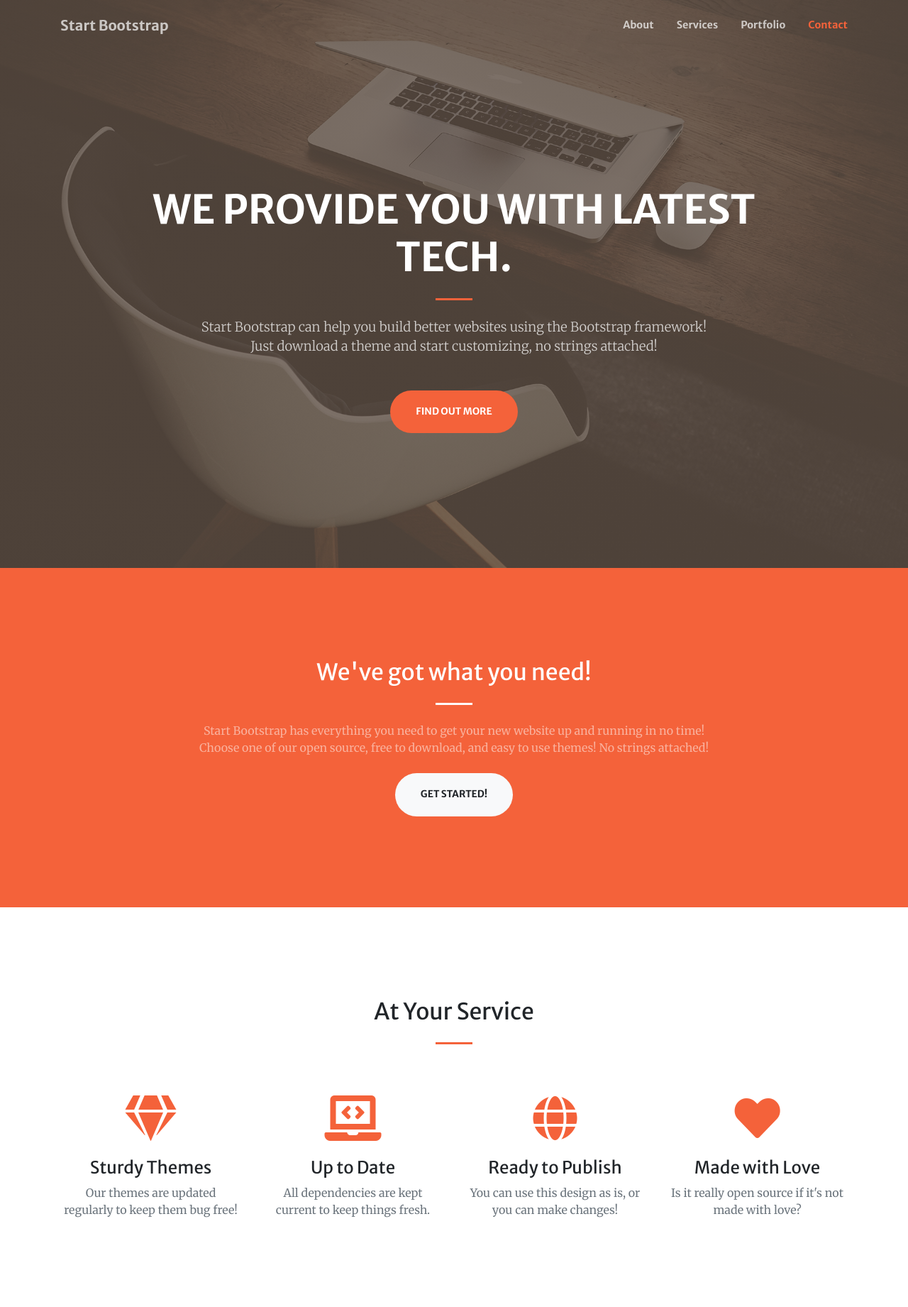
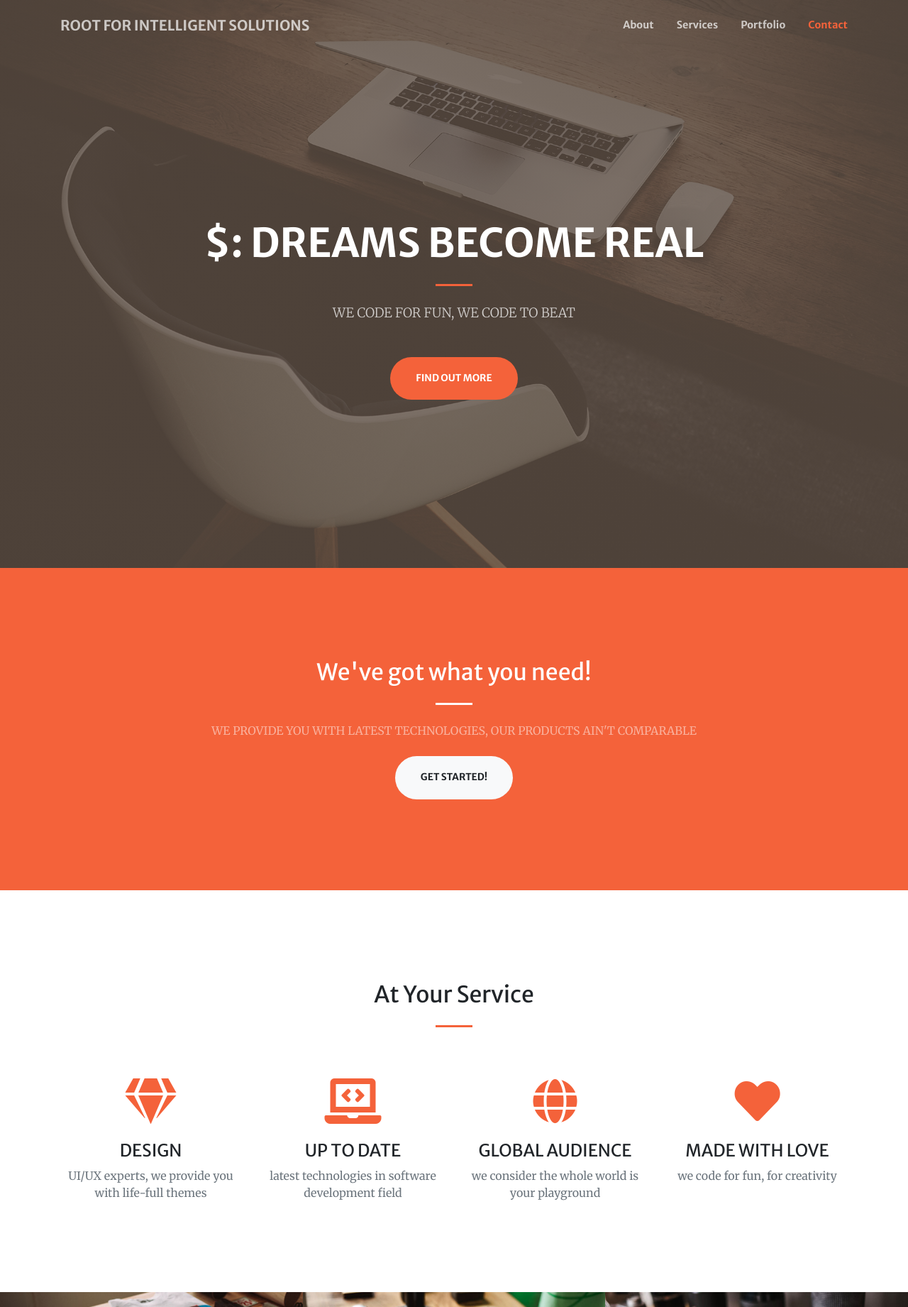
Before and after one commit to Shashoug/root.github.io, a website with bundled scripts: page index.html in a window 1280 px wide. Shown: the top 1841 px of the page at 71% size. Built offline with nearby package versions, Linux system fonts and the light colour scheme.

Commit message:
Add files via upload

```diff
--- a/index.html
+++ b/index.html
@@ -30,7 +30,7 @@
   <!-- Navigation -->
   <nav class="navbar navbar-expand-lg navbar-light fixed-top py-3" id="mainNav">
     <div class="container">
-      <a class="navbar-brand js-scroll-trigger" href="#page-top">Start Bootstrap</a>
+      <a class="navbar-brand js-scroll-trigger" href="#page-top">ROOT FOR INTELLIGENT SOLUTIONS</a>
       <button class="navbar-toggler navbar-toggler-right" type="button" data-toggle="collapse" data-target="#navbarResponsive" aria-controls="navbarResponsive" aria-expanded="false" aria-label="Toggle navigation">
         <span class="navbar-toggler-icon"></span>
       </button>
@@ -58,11 +58,11 @@
     <div class="container h-100">
       <div class="row h-100 align-items-center justify-content-center text-center">
         <div class="col-lg-10 align-self-end">
-          <h1 class="text-uppercase text-white font-weight-bold">WE PROVIDE YOU WITH LATEST TECH.</h1>
+          <h1 class="text-uppercase text-white font-weight-bold">$: DREAMS BECOME REAL</h1>
           <hr class="divider my-4">
         </div>
         <div class="col-lg-8 align-self-baseline">
-          <p class="text-white-75 font-weight-light mb-5">Start Bootstrap can help you build better websites using the Bootstrap framework! Just download a theme and start customizing, no strings attached!</p>
+          <p class="text-white-75 font-weight-light mb-5">WE CODE FOR FUN, WE CODE TO BEAT</p>
           <a class="btn btn-primary btn-xl js-scroll-trigger" href="#about">Find Out More</a>
         </div>
       </div>
@@ -76,7 +76,7 @@
         <div class="col-lg-8 text-center">
           <h2 class="text-white mt-0">We've got what you need!</h2>
           <hr class="divider light my-4">
-          <p class="text-white-50 mb-4">Start Bootstrap has everything you need to get your new website up and running in no time! Choose one of our open source, free to download, and easy to use themes! No strings attached!</p>
+          <p class="text-white-50 mb-4">WE PROVIDE YOU WITH LATEST TECHNOLOGIES, OUR PRODUCTS AIN'T COMPARABLE</p>
           <a class="btn btn-light btn-xl js-scroll-trigger" href="#services">Get Started!</a>
         </div>
       </div>
@@ -92,29 +92,29 @@
         <div class="col-lg-3 col-md-6 text-center">
           <div class="mt-5">
             <i class="fas fa-4x fa-gem text-primary mb-4"></i>
-            <h3 class="h4 mb-2">Sturdy Themes</h3>
-            <p class="text-muted mb-0">Our themes are updated regularly to keep them bug free!</p>
+            <h3 class="h4 mb-2">DESIGN</h3>
+            <p class="text-muted mb-0">UI/UX experts, we provide you with life-full themes</p>
           </div>
         </div>
         <div class="col-lg-3 col-md-6 text-center">
           <div class="mt-5">
             <i class="fas fa-4x fa-laptop-code text-primary mb-4"></i>
-            <h3 class="h4 mb-2">Up to Date</h3>
-            <p class="text-muted mb-0">All dependencies are kept current to keep things fresh.</p>
+            <h3 class="h4 mb-2">UP TO DATE</h3>
+            <p class="text-muted mb-0">latest technologies in software development field</p>
           </div>
         </div>
         <div class="col-lg-3 col-md-6 text-center">
           <div class="mt-5">
             <i class="fas fa-4x fa-globe text-primary mb-4"></i>
-            <h3 class="h4 mb-2">Ready to Publish</h3>
-            <p class="text-muted mb-0">You can use this design as is, or you can make changes!</p>
+            <h3 class="h4 mb-2">GLOBAL AUDIENCE</h3>
+            <p class="text-muted mb-0">we consider the whole world is your playground</p>
           </div>
         </div>
         <div class="col-lg-3 col-md-6 text-center">
           <div class="mt-5">
             <i class="fas fa-4x fa-heart text-primary mb-4"></i>
-            <h3 class="h4 mb-2">Made with Love</h3>
-            <p class="text-muted mb-0">Is it really open source if it's not made with love?</p>
+            <h3 class="h4 mb-2">MADE WITH LOVE</h3>
+            <p class="text-muted mb-0">we code for fun, for creativity</p>
           </div>
         </div>
       </div>
@@ -210,8 +210,8 @@
   <!-- Call to Action Section -->
   <section class="page-section bg-dark text-white">
     <div class="container text-center">
-      <h2 class="mb-4">Free Download at Start Bootstrap!</h2>
-      <a class="btn btn-light btn-xl" href="https://startbootstrap.com/themes/creative/">Download Now!</a>
+      <h2 class="mb-4">GET YOUR IDEA OUTSIDE YOUR HEAD AND MAKE IT REAL</h2>
+      <a class="btn btn-light btn-xl" href="https://startbootstrap.com/themes/creative/">BOOK US NOW</a>
     </div>
   </section>
 
@@ -228,12 +228,12 @@
       <div class="row">
         <div class="col-lg-4 ml-auto text-center mb-5 mb-lg-0">
           <i class="fas fa-phone fa-3x mb-3 text-muted"></i>
-          <div>+1 (202) 555-0149</div>
+          <div>+249918643978</div>
         </div>
         <div class="col-lg-4 mr-auto text-center">
           <i class="fas fa-envelope fa-3x mb-3 text-muted"></i>
           <!-- Make sure to change the email address in anchor text AND the link below! -->
-          <a class="d-block" href="mailto:contact@yourwebsite.com">contact@yourwebsite.com</a>
+          <a class="d-block" href="mailto:nezoshashoug@gmail.com">nezohashoug@gmail.com</a>
         </div>
       </div>
     </div>
@@ -242,7 +242,7 @@
   <!-- Footer -->
   <footer class="bg-light py-5">
     <div class="container">
-      <div class="small text-center text-muted">Copyright &copy; 2019 - Start Bootstrap</div>
+      <div class="small text-center text-muted">Copyright &copy; 2019 - Root for Intelligent Solutions</div>
     </div>
   </footer>
 
```
